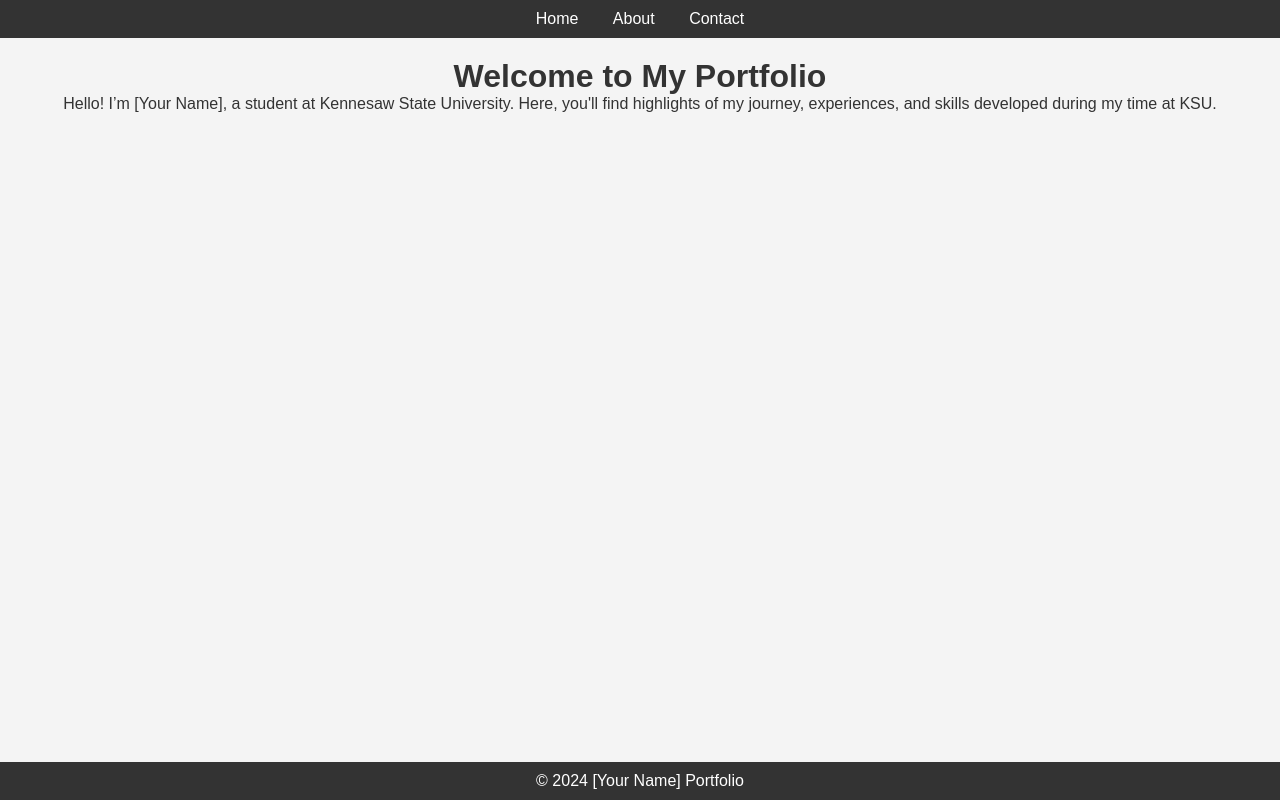
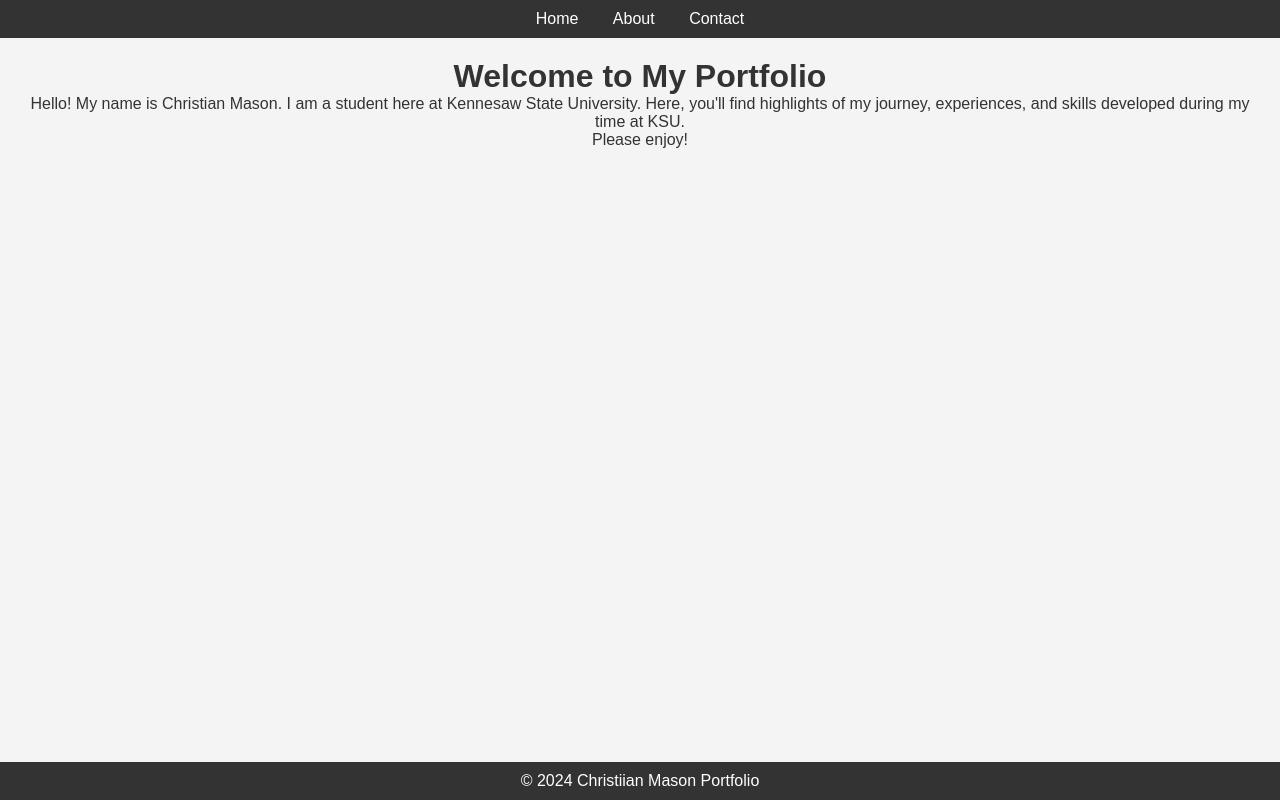
Before and after one commit to cmason70/my-portfolio, a plain HTML site: page index.html in a window 1280 px wide. Drawn offline with Linux system fonts and the light colour scheme.

Commit message:
Update index.html

```diff
--- a/index.html
+++ b/index.html
@@ -19,11 +19,12 @@
 
     <main>
         <h1>Welcome to My Portfolio</h1>
-        <p>Hello! I’m [Your Name], a student at Kennesaw State University. Here, you'll find highlights of my journey, experiences, and skills developed during my time at KSU.</p>
+        <p>Hello! My name is Christian Mason. I am a student here at Kennesaw State University. Here, you'll find highlights of my journey, experiences, and skills developed during my time at KSU.</p>
+        <p>Please enjoy!</p>
     </main>
 
     <footer>
-        <p>&copy; 2024 [Your Name] Portfolio</p>
+        <p>&copy; 2024 Christiian Mason Portfolio</p>
     </footer>
 </body>
 </html>
```
